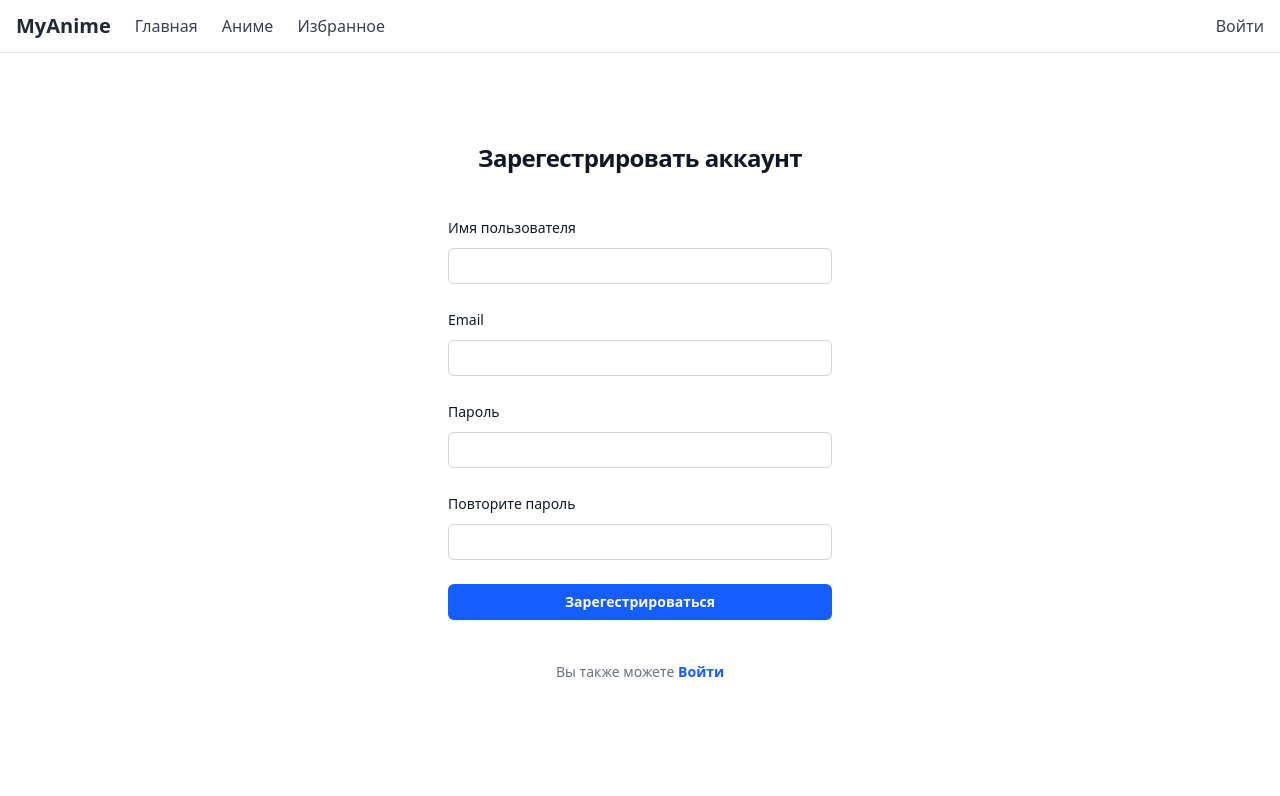
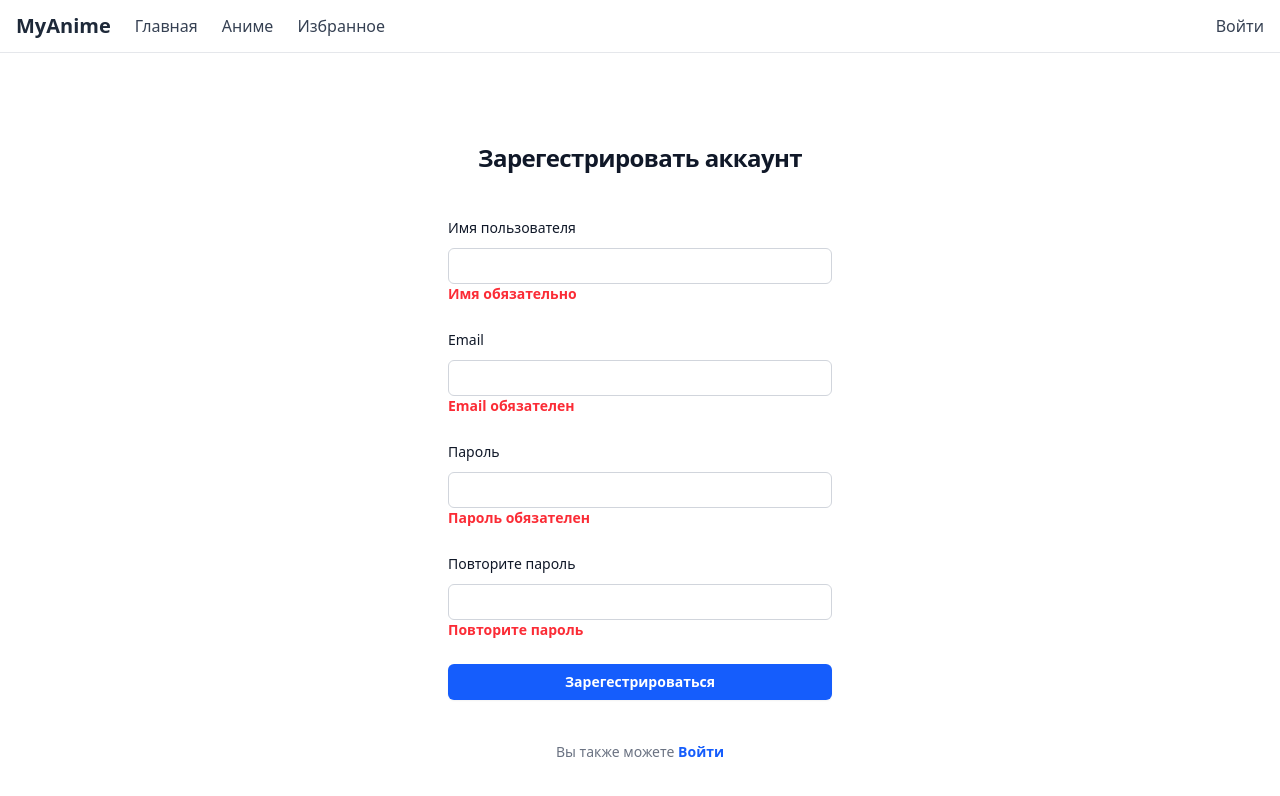
Before and after one commit to Dimidroll06/anime-site, a React (Vite) app in the folder src/view/: page /register in a window 1280 px wide. Shown: the top 796 px of the page. Built offline with nearby package versions, Linux system fonts and the light colour scheme; no server answers.

Commit message:
Auth pages + validators

```diff
--- a/src/view/package.json
+++ b/src/view/package.json
@@ -18,7 +18,8 @@
     "react-dom": "^19.1.0",
     "react-redux": "^9.2.0",
     "react-router-dom": "^7.6.2",
-    "tailwindcss": "^4.1.10"
+    "tailwindcss": "^4.1.10",
+    "yup": "^1.6.1"
   },
   "devDependencies": {
     "@eslint/js": "^9.29.0",
--- a/src/view/src/app/api.js
+++ b/src/view/src/app/api.js
@@ -6,7 +6,8 @@ const $api = axios.create({
     withCredentials: true,
 });
 
-export const baseQueryWithToken = async ({ url, method, data, params }) => {
+export const baseQueryWithToken = async (req) => {
+    const { url, method, data, params } = req;
     try {
         const token = localStorage.getItem('token');
         const headers = token ? { authorization: `Bearer ${token}` } : {};
--- a/src/view/src/features/auth/authService.js
+++ b/src/view/src/features/auth/authService.js
@@ -6,7 +6,7 @@ export const authApi = api.injectEndpoints({
             query: (credentials) => ({
                 url: '/auth/login',
                 method: 'POST',
-                body: credentials,
+                data: credentials,
             }),
             invalidatesTags: ['Auth'],
         }),
@@ -15,7 +15,7 @@ export const authApi = api.injectEndpoints({
             query: (credentials) => ({
                 url: '/auth/register',
                 method: 'POST',
-                body: credentials,
+                data: credentials,
             }),
             invalidatesTags: ['Auth'],
         }),
--- a/src/view/src/pages/Login.jsx
+++ b/src/view/src/pages/Login.jsx
@@ -75,7 +75,7 @@ export function Login() {
                   value={password}
                   onChange={(e) => setPassword(e.target.value)}
                   required
-                  autoComplete="current-password"
+                  autoComplete="password"
                   className="block w-full rounded-md bg-white px-3 py-1.5 text-base text-gray-900 outline-1 -outline-offset-1 outline-gray-300 placeholder:text-gray-400 focus:outline-2 focus:-outline-offset-2 focus:outline-blue-600 sm:text-sm/6"
                 />
               </div>
--- a/src/view/src/pages/Register.jsx
+++ b/src/view/src/pages/Register.jsx
@@ -1,24 +1,74 @@
 import { useNavigate } from "react-router-dom";
 import { useRegistrationMutation } from "../features/auth/authService";
-import { useState } from "react";
+import { useEffect, useState } from "react";
+import * as Yup from "yup";
+import { registerValidationSchema } from "../validators/authSchema";
 
 export function Register() {
   const navigate = useNavigate();
-  const [username, setUsername] = useState('');
-  const [email, setEmail] = useState('');
-  const [password, setPassword] = useState('');
-  const [repeatPassword, setRepeatPassword] = useState('');
+
+  const [username, setUsername] = useState("");
+  const [email, setEmail] = useState("");
+  const [password, setPassword] = useState("");
+  const [repeatPassword, setRepeatPassword] = useState("");
+
+  const [errors, setErrors] = useState({});
+  const [serverError, setServerError] = useState("");
+
   const [register, { isLoading }] = useRegistrationMutation();
+
+  useEffect(() => {
+    setServerError("");
+    try {
+      registerValidationSchema.validateSync(
+        { username, password, repeat_password: repeatPassword, email },
+        { abortEarly: false }
+      );
+      setErrors({});
+    } catch (error) {
+      if (error instanceof Yup.ValidationError) {
+        let newErrors = {};
+        error.inner.forEach((err) => {
+          newErrors[err.path] = err.message;
+        });
+        setErrors(newErrors);
+      }
+    }
+  }, [username, email, password, repeatPassword]);
 
   const handleRegister = async (e) => {
     e.preventDefault();
     try {
-      await register({ username, password, repeat_password: repeatPassword, email }).unwrap();
-      navigate('/login');
+      console.log({
+        username,
+        password,
+        repeat_password: repeatPassword,
+        email,
+      })
+      await registerValidationSchema.validate(
+        { username, password, repeat_password: repeatPassword, email },
+        { abortEarly: false }
+      );
+      await register({
+        username,
+        password,
+        repeat_password: repeatPassword,
+        email,
+      }).unwrap();
+      navigate("/login");
     } catch (error) {
-      console.error('Ошибка регистрации', error);
+      if (error instanceof Yup.ValidationError) {
+        let newErrors = {};
+        error.inner.forEach((err) => {
+          newErrors[err.path] = err.message;
+        });
+        setErrors(newErrors);
+        return;
+      }
+      console.error("Ошибка регистрации", error);
+      setServerError(error);
     }
-  }
+  };
 
   return (
     <>
@@ -46,10 +96,14 @@ export function Register() {
                   value={username}
                   onChange={(e) => setUsername(e.target.value)}
                   required
-                  autoComplete="username"
                   className="block w-full rounded-md bg-white px-3 py-1.5 text-base text-gray-900 outline-1 -outline-offset-1 outline-gray-300 placeholder:text-gray-400 focus:outline-2 focus:-outline-offset-2 focus:outline-blue-600 sm:text-sm/6"
                 />
               </div>
+              {errors.username && (
+                <div className="text-sm font-semibold text-red-500">
+                  {errors.username}
+                </div>
+              )}
             </div>
 
             <div>
@@ -71,6 +125,11 @@ export function Register() {
                   className="block w-full rounded-md bg-white px-3 py-1.5 text-base text-gray-900 outline-1 -outline-offset-1 outline-gray-300 placeholder:text-gray-400 focus:outline-2 focus:-outline-offset-2 focus:outline-blue-600 sm:text-sm/6"
                 />
               </div>
+              {errors.email && (
+                <div className="text-sm font-semibold text-red-500">
+                  {errors.email}
+                </div>
+              )}
             </div>
 
             <div>
@@ -90,10 +149,15 @@ export function Register() {
                   value={password}
                   onChange={(e) => setPassword(e.target.value)}
                   required
-                  autoComplete="current-password"
+                  autoComplete="password"
                   className="block w-full rounded-md bg-white px-3 py-1.5 text-base text-gray-900 outline-1 -outline-offset-1 outline-gray-300 placeholder:text-gray-400 focus:outline-2 focus:-outline-offset-2 focus:outline-blue-600 sm:text-sm/6"
                 />
               </div>
+              {errors.password && (
+                <div className="text-sm font-semibold text-red-500">
+                  {errors.password}
+                </div>
+              )}
             </div>
 
             <div>
@@ -117,12 +181,17 @@ export function Register() {
                   className="block w-full rounded-md bg-white px-3 py-1.5 text-base text-gray-900 outline-1 -outline-offset-1 outline-gray-300 placeholder:text-gray-400 focus:outline-2 focus:-outline-offset-2 focus:outline-blue-600 sm:text-sm/6"
                 />
               </div>
+              {errors.repeat_password && (
+                <div className="text-sm font-semibold text-red-500">
+                  {errors.repeat_password}
+                </div>
+              )}
             </div>
 
             <div>
               <button
                 type="submit"
-                disabled={isLoading}
+                disabled={isLoading || Object.keys(errors).length != 0}
                 className="cursor-pointer flex w-full justify-center rounded-md bg-blue-600 px-3 py-1.5 text-sm/6 font-semibold text-white shadow-xs hover:bg-blue-500 focus-visible:outline-2 focus-visible:outline-offset-2 focus-visible:outline-blue-600"
               >
                 Зарегестрироваться
@@ -133,11 +202,17 @@ export function Register() {
           <p className="mt-10 text-center text-sm/6 text-gray-500">
             Вы также можете{" "}
             <a
-            onClick={() => navigate('/login')}
-            className="font-semibold text-blue-600 hover:text-blue-500 cursor-pointer">
+              onClick={() => navigate("/login")}
+              className="font-semibold text-blue-600 hover:text-blue-500 cursor-pointer"
+            >
               Войти
             </a>
           </p>
+          {serverError !== "" && (
+            <div className="text-sm font-semibold text-red-500">
+              {serverError}
+            </div>
+          )}
         </div>
       </div>
     </>
--- /dev/null
+++ b/src/view/src/validators/authSchema.js
@@ -0,0 +1,21 @@
+import * as Yup from 'yup';
+
+export const registerValidationSchema = Yup.object({
+    username: Yup.string()
+        .min(3, 'Минимум 3 символа')
+        .max(10, 'Максимум 10 символов')
+        .matches(/^[a-zA-Z0-9]+$/, 'Только буквы и цифры')
+        .required('Имя обязательно'),
+
+    email: Yup.string()
+        .email('Некорректный email')
+        .required('Email обязателен'),
+
+    password: Yup.string()
+        .min(8, 'Пароль должен быть не меньше 8 символов')
+        .required('Пароль обязателен'),
+
+    repeat_password: Yup.string()
+        .equals([Yup.ref('password'), undefined], 'Пароли должны совпадать')
+        .required('Повторите пароль'),
+});
--- a/src/view/vite.config.js
+++ b/src/view/vite.config.js
@@ -8,4 +8,7 @@ export default defineConfig({
     react(),
     tailwindcss()
   ],
+  build: {
+    minify: false
+  }
 })
```
Also changed, not shown: 1 other file (tests, documents, lock files or other folders).
